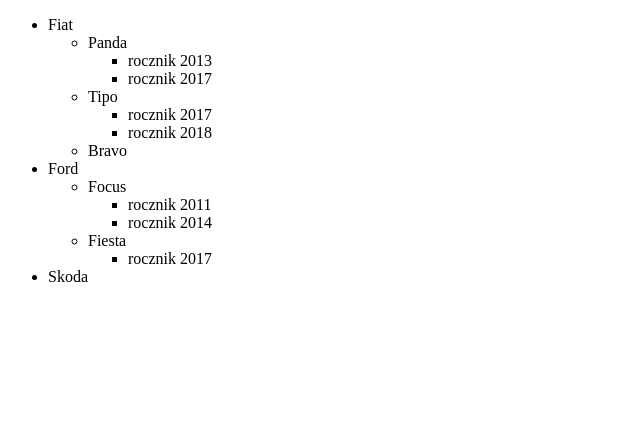
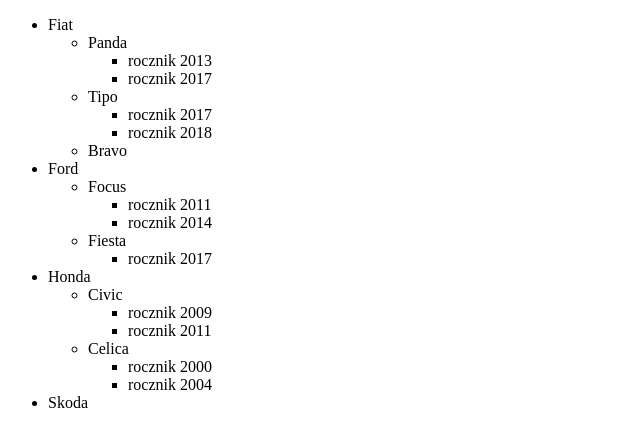
Before and after one commit to Z4U5Z/znaczniki-blokowe, a plain HTML site: page index.html in a window 1280 px wide. Shown: the whole page, without its empty margins (0-640 px from the left). Drawn offline with Linux system fonts and the light colour scheme.

Commit message:
poprawka index.html

```diff
--- a/index.html
+++ b/index.html
@@ -41,6 +41,25 @@
     </li>
     </ul>
     </li>
+    <li>
+    <span>Honda</span>
+    <ul>
+    <li>
+    <span>Civic</span>
+    <ul>
+    <li><span>rocznik 2009</span></li>
+    <li><span>rocznik 2011</span></li>
+    </ul>
+    </li>
+    <li>
+    <span>Celica</span>
+    <ul>
+    <li><span>rocznik 2000</span></li>
+    <li><span>rocznik 2004</span></li>
+    </ul>
+    </li>
+    </ul>
+    </li>
     <li><span>Skoda</span></li>
     </ul>
 </body>
```
